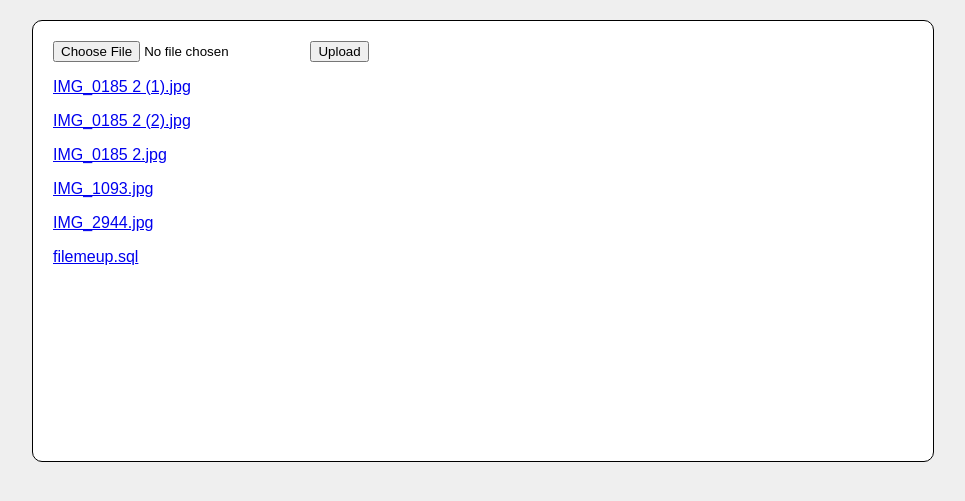
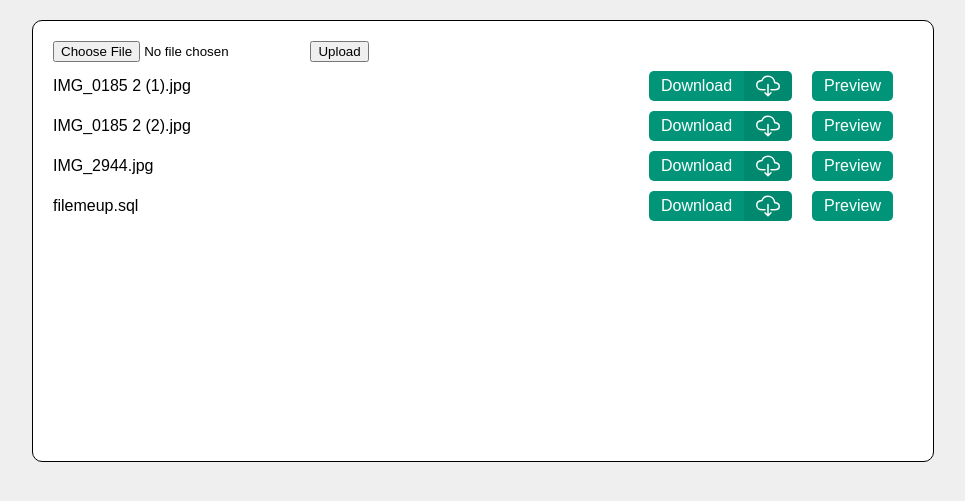
Before and after one commit to oppsx7/FileMeUp, a PHP site: page /upload.php in a window 1280 px wide. Shown: the part 98-599 px from the top of the page, without its empty margins (157-1122 px from the left). Run offline with PHP 8.4, Linux system fonts and the light colour scheme; data that the repository does not hold is empty; some libraries are stand-ins or nearby versions.

Commit message:
adde dw and prev btns

```diff
--- a/filemeup/style.css
+++ b/filemeup/style.css
@@ -36,6 +36,10 @@ body {
     text-decoration: underline;
 }
 
+.form {
+    position: absolute;
+}
+
 .main_container {
     margin: auto;
     margin-top: 20px;
@@ -47,8 +51,78 @@ body {
     -moz-border-radius: 10px;
     border-radius: 10px;
     background: #ffffff;
+    max-height: 80%;
+    /* overflow-y: auto; */
 }
 
-.main_container p {
+.button {
+    display: flex;
+    height: 30px;
+    padding: 0;
+    background: #009578;
+    border: none;
+    outline: none;
+    border-radius: 5px;
+    overflow: hidden;
+    font-family: "Quicksand", sans-serif;
+    font-size: 16px;
+    font-weight: 500;
+    cursor: pointer;
+    /* margin: 10px; */
+    margin-right: 20px;
+  }
 
+  .button:hover {
+    background: #008168;
+  }
+
+  .button:active {
+    background: #006e58;
+  }
+
+  .button__text,
+  .button__icon {
+    display: inline-flex;
+    align-items: center;
+    padding: 0 12px;
+    color: #fff;
+    height: 100%;
 }
+
+a {
+    text-decoration: none;
+    align-self: center;
+    /* margin: 10px; */
+}
+
+  .button__icon {
+    font-size: 1.5em;
+    background: rgba(0, 0, 0, 0.08);
+  }
+
+
+.row {
+      display: flex;
+      flex-direction: row;
+      margin-bottom: 10px;
+      justify-content: space-between;
+  }
+
+  .row:hover {
+      background-color: gray;
+  }
+
+  .container {
+      margin-top: 30px;
+      display: flex;
+      flex-direction: column;
+      max-height: 68%;
+      overflow-y: auto;
+      scrollbar-width: thin;
+  }
+
+  .buttons {
+      display: flex;
+      flex-direction: row;
+      justify-content: flex-end;
+  }
--- a/filemeup/upload.php
+++ b/filemeup/upload.php
@@ -41,21 +41,38 @@ if(isset($_POST['submit'])) {
 </header>
 <body>
 <div class="main_container">
-        <form method="POST" enctype="multipart/form-data" action="./upload.php">
+        <form class="form" method="POST" enctype="multipart/form-data" action="./upload.php">
             <input type="file" name="file">
             <button type="submit" name="submit">Upload</button>
         </form>
+        <div>
+ <div class="container">
         <?php
-
         $files = scandir("uploads");
         for ($a = 2; $a < count($files); $a++) {
         //Displaying links to download
         ?>
-    <p>
-        <a download="<?php echo $files[$a] ?>" href="uploads/<?php echo $files[$a] ?>"><?php echo $files[$a] ?></a>
-    </p>
+    <div class="row">
+        <a><?php echo $files[$a] ?></a>
+
+        <div class="buttons">
+            <button type="button" class="button" >
+                <a download="<?php echo $files[$a] ?>" href="uploads/<?php echo $files[$a] ?>" class="button__text">Download</a>
+
+                <span class="button__icon">
+                    <ion-icon name="cloud-download-outline"></ion-icon>
+                </span>
+            </button>
+            <script src="https://unpkg.com/ionicons@5.4.0/dist/ionicons.js"></script>
+            <button class="button">
+                <a href="uploads/<?php echo $files[$a] ?>" class="button__text">Preview</a>
+            </button>
+        </div>
+
+    </div>
         <?php
         }
         ?>
 </div>
+</div>
 </body>
```
Also changed, not shown: filemeup/filemeup.sql (+102 -6 lines), filemeup/uploads/filemeup.sql (added, +67 -0 lines), filemeup/uploads/IMG_0185 2 (1).jpg (renamed from filemeup/uploads/IMG_0185 2.jpg), filemeup/uploads/IMG_0185 2 (2).jpg (added), filemeup/uploads/IMG_1093.jpg (deleted), 5 other files. Lines whose indentation alone changed are shown as unchanged.
